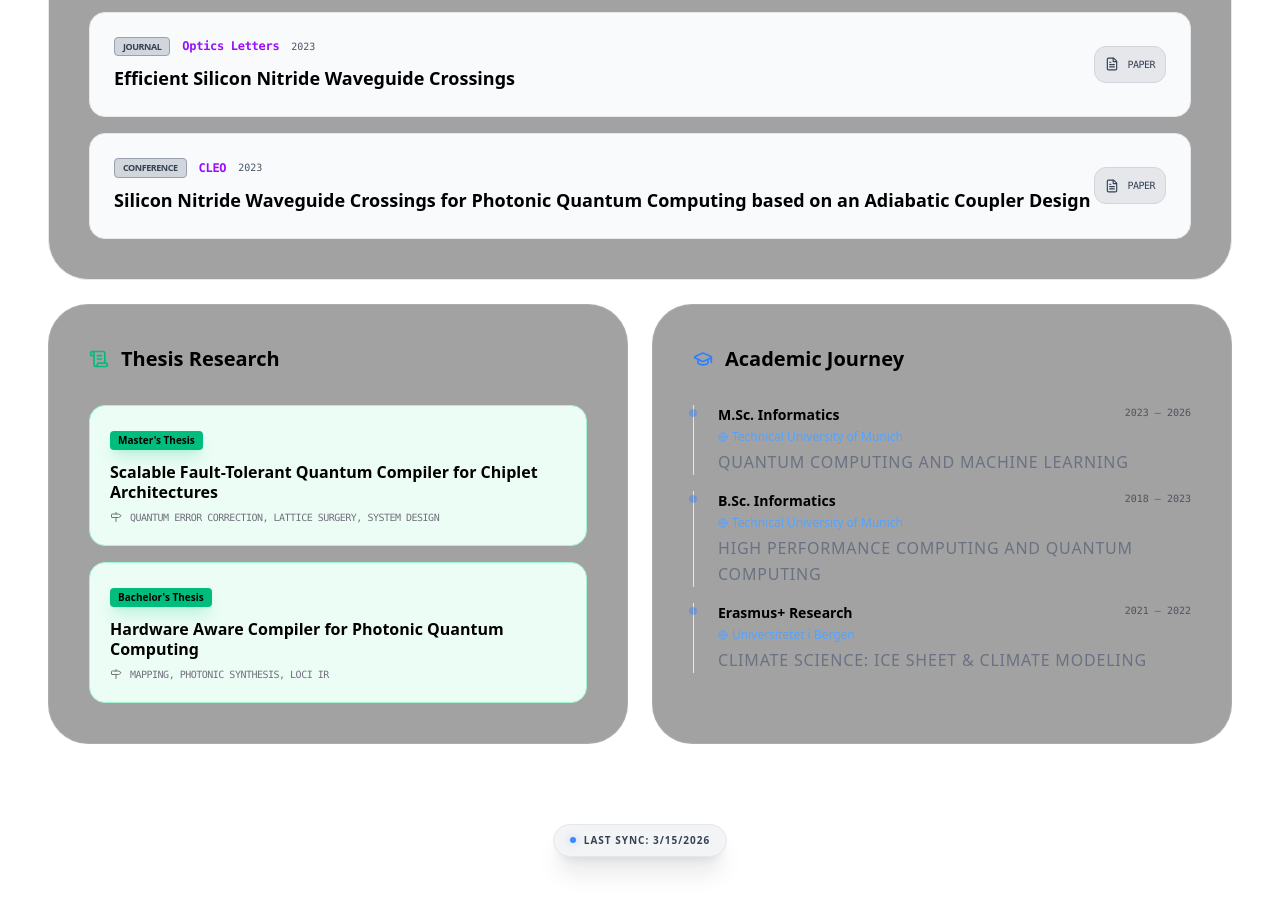
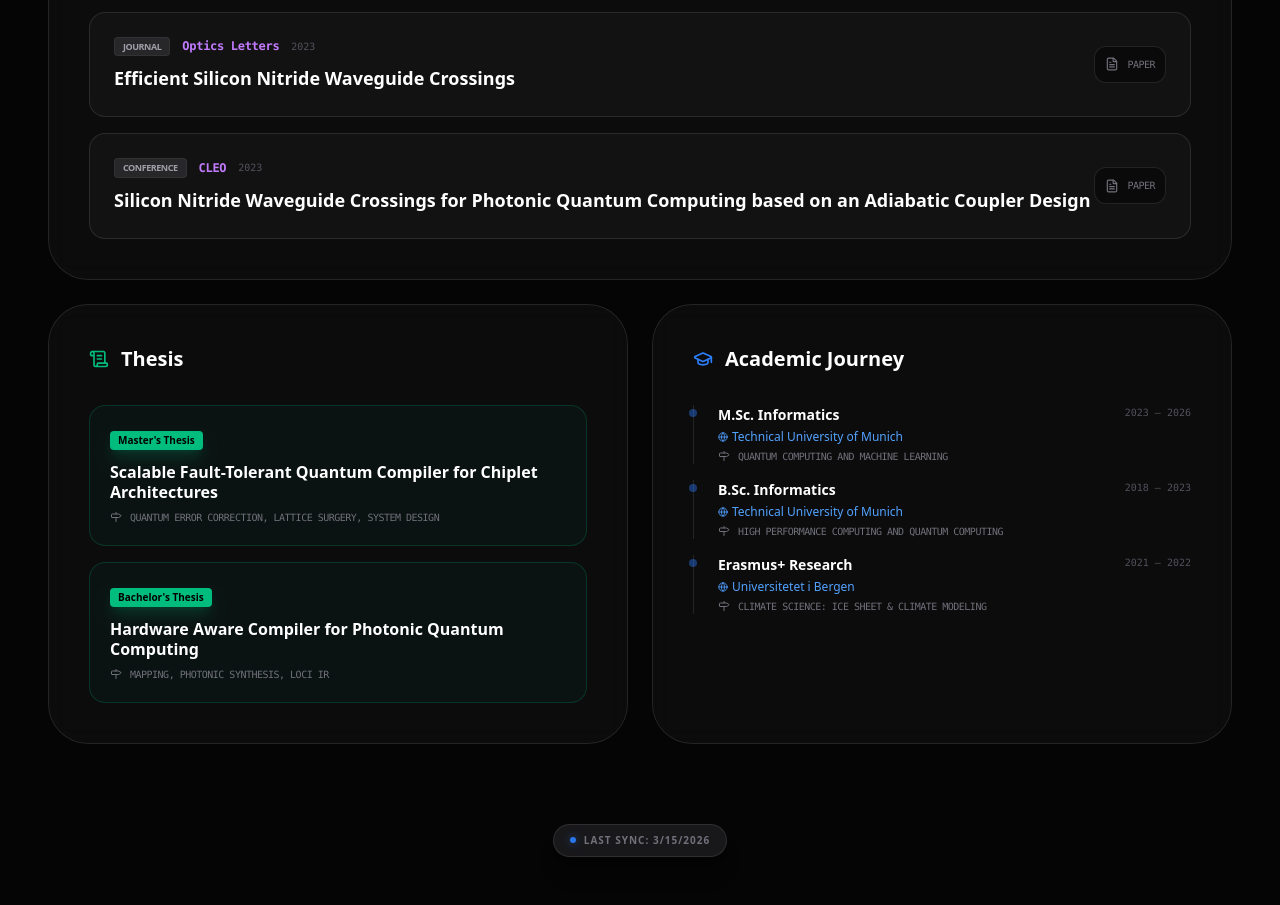
Before and after one commit to Wegii/wegii.github.io, a Next.js app: page / in a window 1280 px wide. Shown: the part 760-1665 px from the top of the page. Built offline with nearby package versions, Linux system fonts and the light colour scheme.

Commit message:
Update text styles

```diff
--- a/app/page.tsx
+++ b/app/page.tsx
@@ -151,7 +151,7 @@ export default function App() {
   };
 
   return (
-    <main className="min-h-screen bg-[#050505] md:bg-white dark:bg-[#050505] text-zinc-200 md:text-black dark:text-zinc-200 p-6 md:p-12 font-sans selection:bg-blue-500/30">
+    <main className="min-h-screen bg-[#050505] text-zinc-200 p-6 md:p-12 font-sans selection:bg-blue-500/30">
       <div className="max-w-7xl mx-auto grid grid-cols-1 md:grid-cols-4 gap-6 auto-rows-auto">
 
         {/* 1. Primary Identity Card */}
@@ -159,9 +159,9 @@ export default function App() {
           <div>
             <div className="flex flex-col md:flex-row md:justify-between items-start mb-10">
               <div className="flex items-center gap-6">
-                <img src={d.profile.avatar} className="w-24 h-24 rounded-3xl bg-gray-200 dark:bg-zinc-800 p-1 border border-gray-300 dark:border-white/5" alt="Profile" />
+                <img src={d.profile.avatar} className="w-24 h-24 rounded-3xl bg-zinc-800 p-1 border border-white/5" alt="Profile" />
                 <div>
-                  <h1 className="text-5xl font-bold tracking-tighter text-black dark:text-white mb-2 leading-none">
+                  <h1 className="text-5xl font-bold tracking-tighter text-white mb-2 leading-none">
                     {d.profile.name}
                   </h1>
                   <div className="flex items-center gap-2 text-blue-400 font-mono text-sm uppercase tracking-widest">
@@ -178,16 +178,16 @@ export default function App() {
                  ))}
                 */}
 
-                  <a href="https://github.com/wegii" target="_blank" className="p-3 bg-white/5 md:bg-gray-200 dark:bg-white/5 rounded-2xl hover:bg-white md:hover:bg-gray-300 dark:hover:bg-white hover:text-black dark:hover:text-black transition-all cursor-pointer">
+                  <a href="https://github.com/wegii" target="_blank" className="p-3 bg-white/5 rounded-2xl hover:bg-white hover:text-black dark:hover:text-black transition-all cursor-pointer">
                    <Github size={20}/>
                  </a>
-                 <a href="https://linkedin.com/in/wegii" target="_blank" className="p-3 bg-white/5 md:bg-gray-200 dark:bg-white/5 rounded-2xl hover:bg-white md:hover:bg-gray-300 dark:hover:bg-white hover:text-black dark:hover:text-black transition-all cursor-pointer">
+                 <a href="https://linkedin.com/in/wegii" target="_blank" className="p-3 bg-white/5 rounded-2xl hover:bg-white hover:text-black dark:hover:text-black transition-all cursor-pointer">
                    <Linkedin size={20}/>
                  </a>
-                 <a href="https://scholar.google.com/citations?hl=en&user=aPmT8iQAAAAJ" target="_blank" className="p-3 bg-white/5 md:bg-gray-200 dark:bg-white/5 rounded-2xl hover:bg-white md:hover:bg-gray-300 dark:hover:bg-white hover:text-black dark:hover:text-black transition-all cursor-pointer" title="Google Scholar">
+                 <a href="https://scholar.google.com/citations?hl=en&user=aPmT8iQAAAAJ" target="_blank" className="p-3 bg-white/5 rounded-2xl hover:bg-white hover:text-black dark:hover:text-black transition-all cursor-pointer" title="Google Scholar">
                    <GraduationCap size={20}/>
                  </a>
-                 <a href="mailto:wegmannp@in.tum.de" className="p-3 bg-white/5 md:bg-gray-200 dark:bg-white/5 rounded-2xl hover:bg-white md:hover:bg-gray-300 dark:hover:bg-white hover:text-black dark:hover:text-black transition-all cursor-pointer">
+                 <a href="mailto:wegmannp@in.tum.de" className="p-3 bg-white/5 rounded-2xl hover:bg-white hover:text-black dark:hover:text-black transition-all cursor-pointer">
                    <Mail size={20}/>
                  </a>
                  {/*<button onClick={toggleTheme} className="p-3 bg-gray-200 dark:bg-white/5 rounded-2xl hover:bg-gray-300 dark:hover:bg-white hover:text-black dark:hover:text-black transition-all cursor-pointer">
@@ -196,10 +196,10 @@ export default function App() {
               </div>
             </div>
 
-            <p className="text-zinc-400 md:text-gray-600 dark:text-zinc-400 text-lg leading-relaxed" dangerouslySetInnerHTML={{ __html: d.profile.bio }}>
+            <p className="text-zinc-400 text-lg leading-relaxed" dangerouslySetInnerHTML={{ __html: d.profile.bio }}>
             </p>
           </div>
-          <div className="pt-8 border-t border-gray-200 dark:border-white/5 flex items-center justify-between text-zinc-500 md:text-gray-500 dark:text-zinc-500 text-xs font-mono">
+          <div className="pt-8 border-t border-white/5 flex items-center justify-between text-zinc-500 text-xs font-mono">
             <div className="flex items-center gap-2"><MapPin size={14}/> {d.profile.location}</div>
             <div className="flex gap-4"><Mountain size={18}/> <Music size={18}/></div>
           </div>
@@ -207,24 +207,24 @@ export default function App() {
 
 
         {/* 2. Publications */}
-        <BentoCard className="md:col-span-4 border-gray-200 dark:border-white/10">
+        <BentoCard className="md:col-span-4 border-white/10">
           <div className="flex justify-between items-center mb-8">
              <div className="flex items-center gap-3">
                 <BookOpen className="text-purple-500" size={20} />
-                <h2 className="text-xl font-bold text-black dark:text-white">Publications</h2>
+                <h2 className="text-xl font-bold text-white">Publications</h2>
              </div>
              <div className="text-[10px] font-mono text-zinc-600 uppercase tracking-widest hidden md:block">Selected Works</div>
           </div>
           <div className="space-y-4">
             {d.publications.map((pub, i) => (
-                  <div key={i} className="group/item flex flex-col md:flex-row md:items-center justify-between p-6 rounded-2xl bg-white/[0.03] md:bg-gray-50 dark:bg-white/[0.03] border border-white/10 md:border-gray-200 dark:border-white/10 hover:border-purple-500/40 hover:bg-white/[0.06] md:hover:bg-gray-100 dark:hover:bg-white/[0.06] transition-all duration-300">
+                  <div key={i} className="group/item flex flex-col md:flex-row md:items-center justify-between p-6 rounded-2xl bg-white/[0.03] border border-white/10 hover:border-purple-500/40 hover:bg-white/[0.06] transition-all duration-300">
                 <div>
                   <div className="flex items-center gap-3 mb-2">
-                    <span className="text-[9px] font-black bg-zinc-800 md:bg-gray-300 dark:bg-zinc-800 text-zinc-400 md:text-gray-700 dark:text-zinc-400 px-2 py-0.5 rounded uppercase tracking-tighter border border-white/5 md:border-gray-400 dark:border-white/5">{pub.type}</span>
-                    <span className="text-xs font-bold text-purple-600 dark:text-purple-400 font-mono tracking-tight">{pub.venue}</span>
-                    <span className="text-[10px] text-zinc-600 md:text-gray-600 dark:text-zinc-600 font-mono">{pub.year}</span>
+                    <span className="text-[9px] font-black bg-zinc-800 text-zinc-400 px-2 py-0.5 rounded uppercase tracking-tighter border border-white/5">{pub.type}</span>
+                    <span className="text-xs font-bold text-purple-400 font-mono tracking-tight">{pub.venue}</span>
+                    <span className="text-[10px] text-zinc-600 font-mono">{pub.year}</span>
                   </div>
-                  <h3 className="text-black dark:text-white text-lg font-semibold group-hover/item:text-purple-300 transition-colors">{pub.title}</h3>
+                  <h3 className="text-white text-lg font-semibold group-hover/item:text-purple-300 transition-colors">{pub.title}</h3>
                 </div>
                 <div className="flex gap-2 mt-4 md:mt-0">
                   {/*
@@ -241,7 +241,7 @@ export default function App() {
                         href={url}
                         target="_blank"
                         rel="noopener noreferrer"
-                        className="flex items-center gap-2 p-2.5 bg-gray-200 dark:bg-black/40 rounded-xl text-gray-700 dark:text-zinc-500 hover:text-black dark:hover:text-white hover:border-gray-300 dark:hover:border-white/40 transition-all border border-gray-300 dark:border-white/10 text-[10px] font-mono uppercase tracking-tighter group-hover/item:border-gray-400 dark:border-white/20"
+                        className="flex items-center gap-2 p-2.5 bg-black/40 rounded-xl text-zinc-500 hover:text-white hover:border-white/40 transition-all border border-white/10 text-[10px] font-mono uppercase tracking-tighter group-hover/item:border-white/20"
                       >
                         {getLinkIcon(key)}
                         <span>{key}</span>
@@ -260,15 +260,15 @@ export default function App() {
         <BentoCard className="md:col-span-2 md:row-span-1">
           <div className="flex items-center gap-3 mb-8">
             <ScrollText className="text-emerald-500" size={20} />
-            <h2 className="text-xl font-bold text-black dark:text-white">Thesis Research</h2>
+            <h2 className="text-xl font-bold text-white">Thesis</h2>
           </div>
           <div className="space-y-4">
             {d.theses.map((t, i) => (
-              <div key={i} className="p-5 rounded-2xl bg-emerald-500/5 md:bg-emerald-50 dark:bg-emerald-500/5 border border-emerald-500/20 md:border-emerald-200 dark:border-emerald-500/20 hover:border-emerald-500/40 md:hover:border-emerald-300 dark:hover:border-emerald-500/40 transition-colors group/thesis">
+              <div key={i} className="p-5 rounded-2xl bg-emerald-500/5 border border-emerald-500/20 hover:border-emerald-500/40 transition-colors group/thesis">
                 <span className="text-[10px] font-bold px-2 py-0.5 rounded mb-3 inline-block bg-emerald-500 text-black shadow-lg shadow-emerald-500/20">
                   {t.type}
                 </span>
-                <h4 className="text-black dark:text-white font-bold leading-tight mb-2 group-hover/thesis:text-emerald-400 transition-colors">{t.title}</h4>
+                <h4 className="text-white font-bold leading-tight mb-2 group-hover/thesis:text-emerald-400 transition-colors">{t.title}</h4>
                 <div className="flex items-center gap-2 text-[10px] text-zinc-500 font-mono uppercase tracking-tighter">
                   <Milestone size={12} /> {t.focus}
                 </div>
@@ -281,21 +281,22 @@ export default function App() {
         <BentoCard className="md:col-span-2">
           <div className="flex items-center gap-3 mb-8">
             <GraduationCap className="text-blue-500" size={20} />
-            <h2 className="text-xl font-bold text-black dark:text-white">Academic Journey</h2>
+            <h2 className="text-xl font-bold text-white">Academic Journey</h2>
           </div>
           <div className="space-y-4">
             {d.education.map((edu, i) => (
-              <div key={i} className="relative pl-6 border-l border-gray-200 dark:border-white/10 group/edu">
+              <div key={i} className="relative pl-6 border-l border-white/10 group/edu">
                 <div className="absolute left-[-5px] top-1 w-2 h-2 rounded-full bg-blue-500/40 group-hover/edu:bg-blue-500 transition-colors" />
                 <div className="flex justify-between items-start mb-1">
-                  <h4 className="text-black dark:text-white font-bold text-sm">{edu.degree}</h4>
+                  <h4 className="text-white font-bold text-sm">{edu.degree}</h4>
                   <span className="text-[10px] font-mono text-zinc-600">{edu.period}</span>
                 </div>
                 <div className="text-xs text-blue-400 mb-1 flex items-center gap-1">
                   <Globe size={10} /> {edu.institution}
                 </div>
-<p className="text-zinc-500 md:text-gray-500 dark:text-zinc-500 leading-relaxed uppercase tracking-wider">{edu.specialization}</p>
-
+                <div className="flex items-center gap-2 text-[10px] text-zinc-500 font-mono uppercase tracking-tighter">
+                  <Milestone size={12} /> {edu.specialization}
+                </div>
               </div>
             ))}
           </div>
@@ -304,7 +305,7 @@ export default function App() {
       </div>
 
       <footer className="mt-20 text-center space-y-4">
-        <div className="inline-flex items-center gap-2 px-4 py-2 bg-zinc-900 md:bg-gray-100 dark:bg-zinc-900 border border-gray-200 dark:border-white/10 rounded-full text-[10px] font-bold text-zinc-500 md:text-gray-700 dark:text-zinc-500 uppercase tracking-widest shadow-xl">
+        <div className="inline-flex items-center gap-2 px-4 py-2 bg-zinc-900 border border-white/10 rounded-full text-[10px] font-bold text-zinc-500 uppercase tracking-widest shadow-xl">
            <span className="w-1.5 h-1.5 bg-blue-500 rounded-full animate-pulse shadow-[0_0_8px_rgba(59,130,246,0.5)]" />
            Last Sync: {new Date().toLocaleDateString()}
         </div>
```
